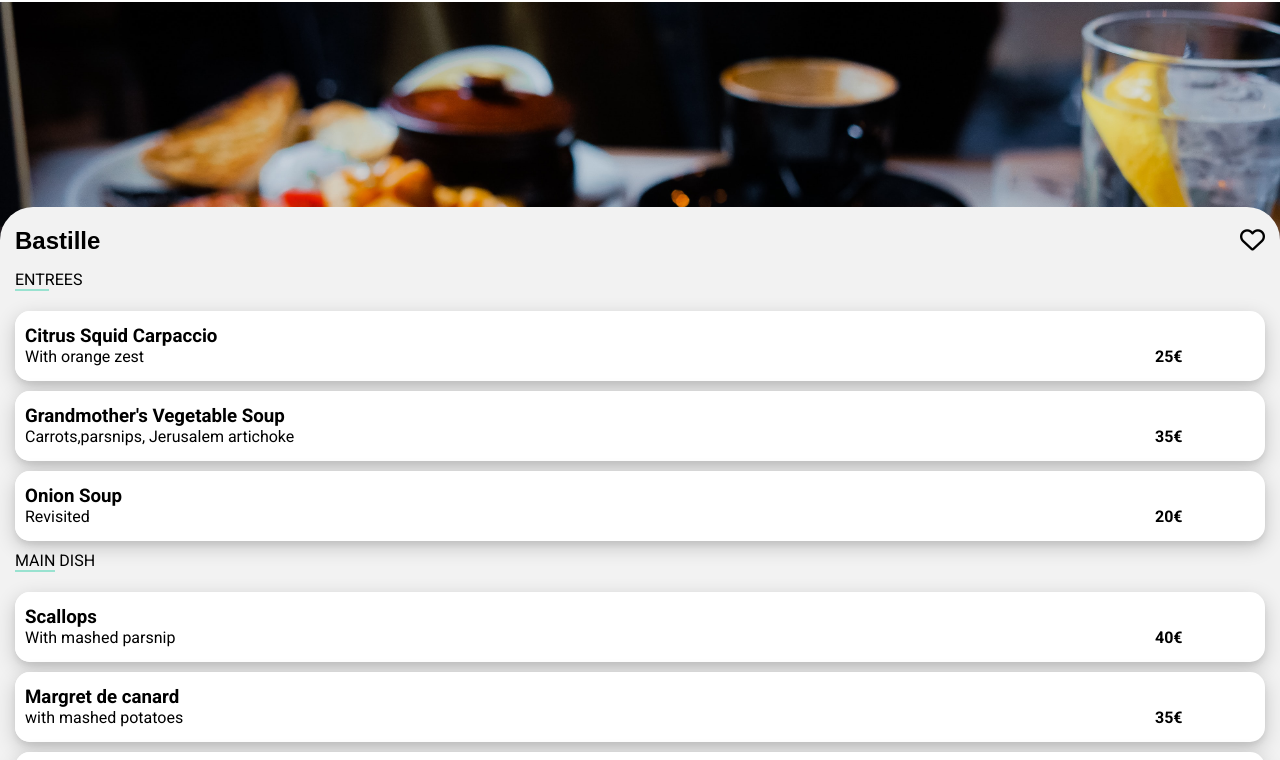
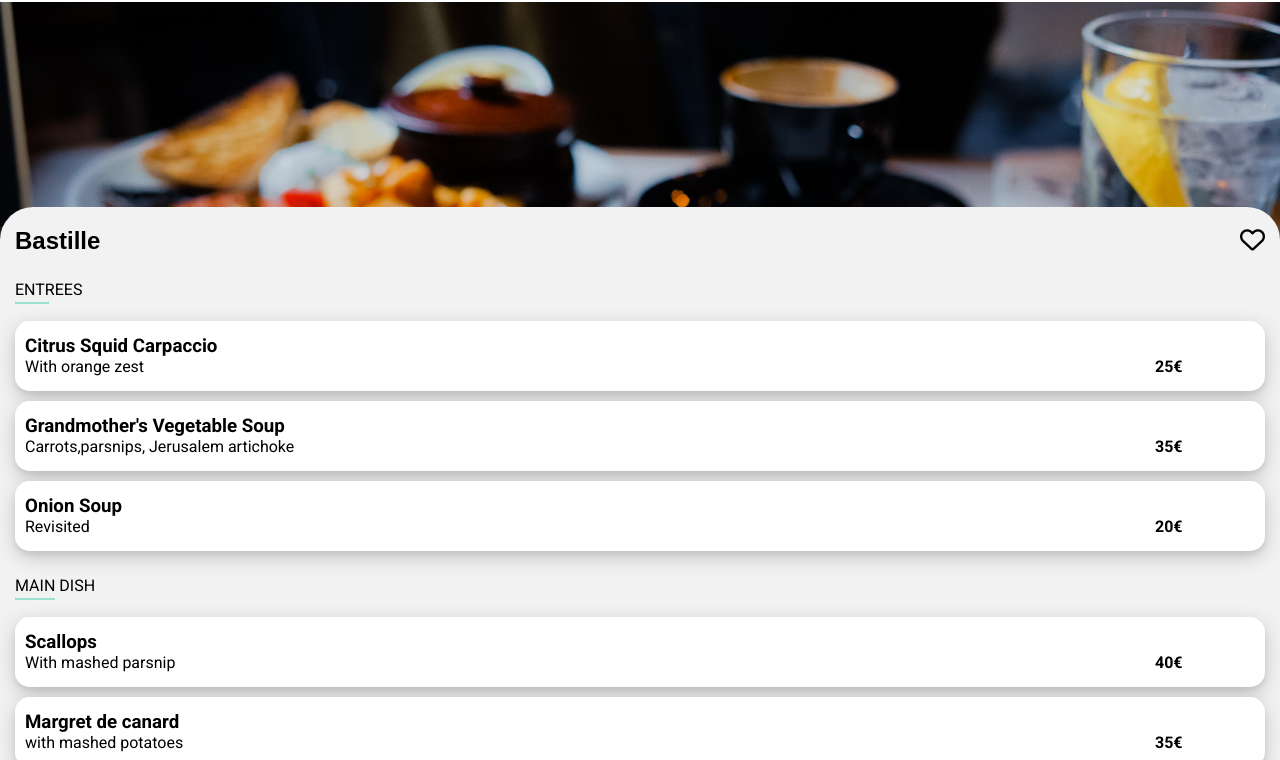
Before and after one commit to Connie9584/ohmyfood, a plain HTML site: page Bastille.html in a window 1280 px wide. Shown: the part 40-800 px from the top of the page. Drawn offline with Linux system fonts and the light colour scheme; a web font is replaced by a local one.

Commit message:
spacing and underline

```diff
--- a/css/style.css
+++ b/css/style.css
@@ -429,7 +429,7 @@ div.RestaurantMenuTitle {
     display:flex;
     flex-direction:row;
     justify-content: space-between;
-    padding-bottom:15px;
+    padding-bottom:0px;
 
 }
 
@@ -457,8 +457,9 @@ div.CourseTitle {
     display:flex;
     flex-direction:column;
     flex-wrap:nowrap;
-    margin-bottom:20px;
+    margin-bottom:17px;
     position:relative;
+    margin-top:25px;
 
 }
 
@@ -468,7 +469,9 @@ div.CourseTitle::after{
     top:0;
     bottom:1;
     width:50%;
-    border-bottom:solid 2px #99E2D0;
+    border-bottom:solid 2.3px #99E2D0;
+    padding-bottom:3px;
+
 
 }
 div.MenuContainer {
```
